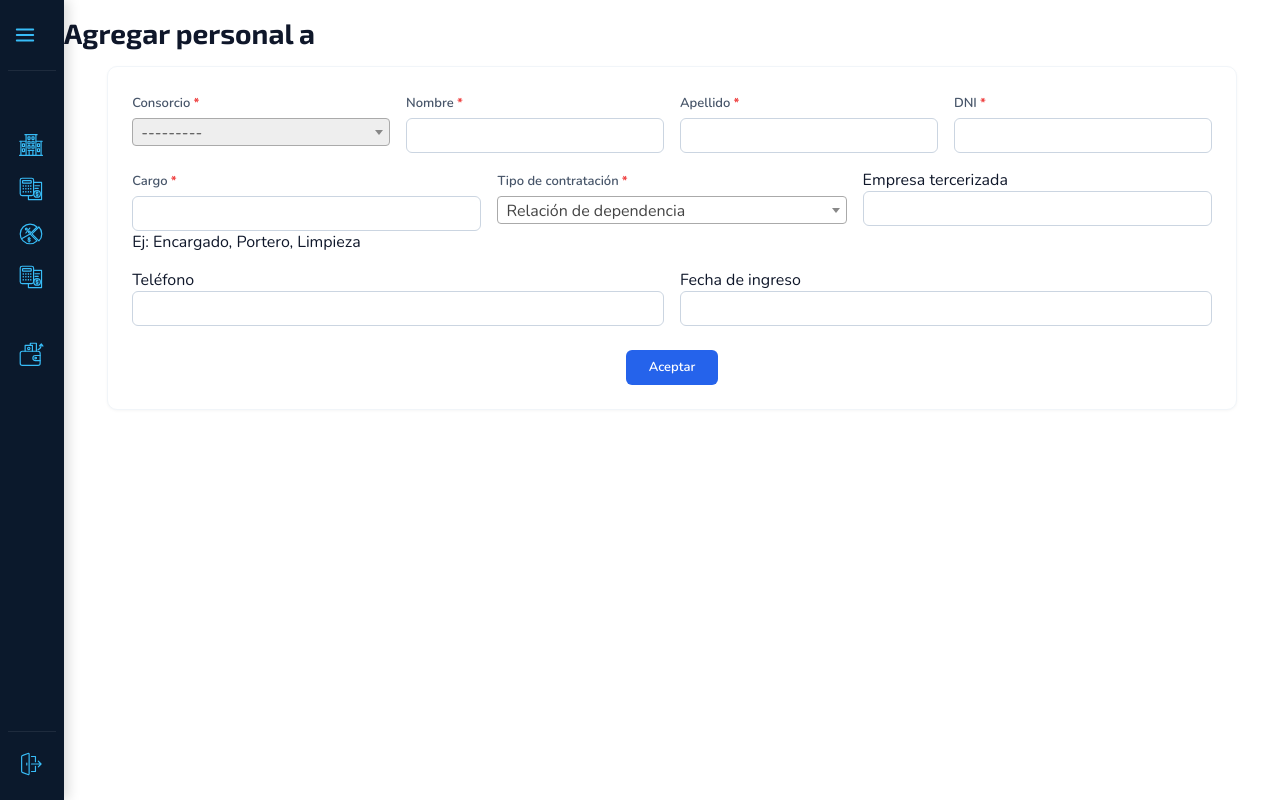
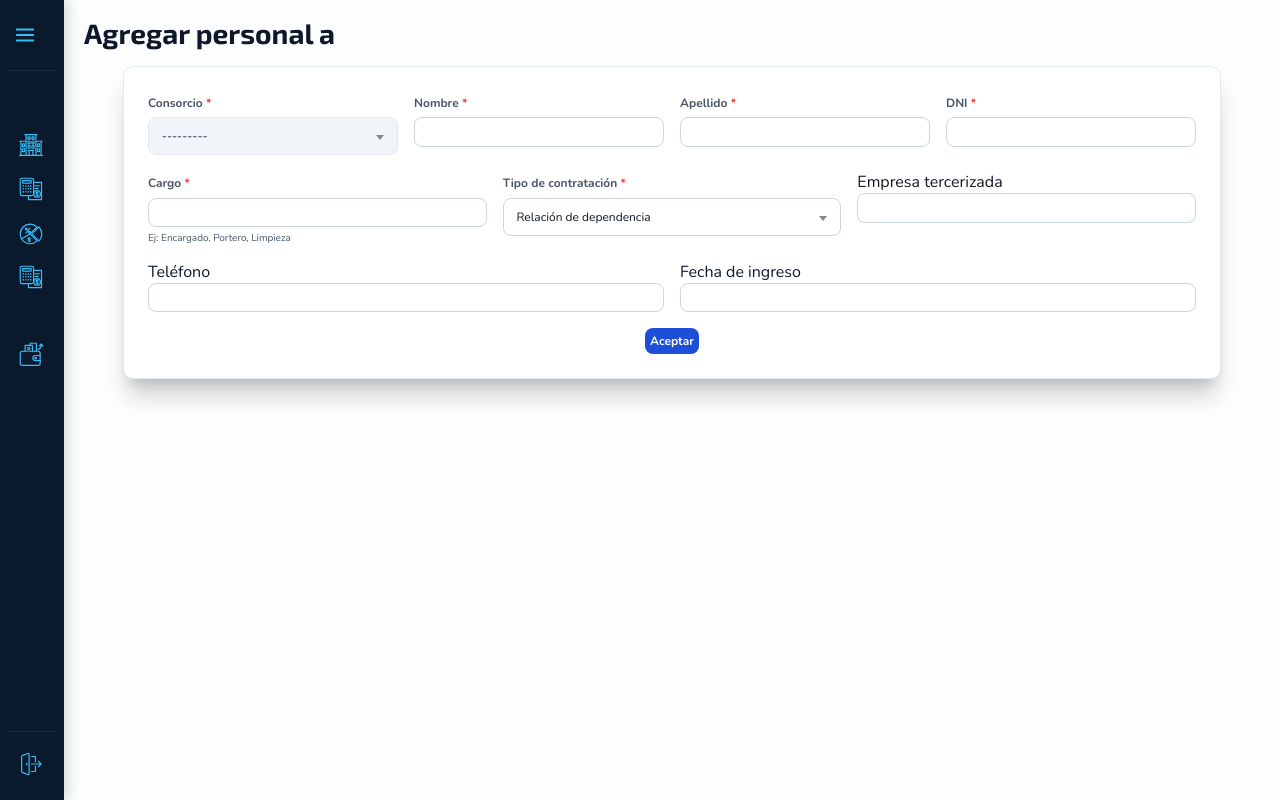
Before and after one commit to LucasCouttulenc/MiConsorcio, a Django app: page /consorcios/1/personal/agregar/ in a window 1280 px wide. Run offline with Django 5.2, Linux system fonts and the light colour scheme; the visitor is signed in with stand-in values (Sample User, id 1); data that the repository does not hold is empty; some libraries are stand-ins or nearby versions.

Commit message:
modifico estilos forms y detalles

```diff
--- a/config/comun.py
+++ b/config/comun.py
@@ -1,5 +1,4 @@
-FILAS_POR_PAGINA = 9
-
+FILAS_POR_PAGINA = 8
 #####################################################################
 #                              GRUPOS                               #
 #####################################################################
--- a/config/static/css/_bienvenida.css
+++ b/config/static/css/_bienvenida.css
@@ -4,6 +4,7 @@
 
 .pagina-bienvenida {
     width: 100%;
+    height: 100vh;
     padding: 3rem 1.5rem;
     box-sizing: border-box;
 }
--- a/config/static/css/_componentes.css
+++ b/config/static/css/_componentes.css
@@ -10,10 +10,10 @@
     background-color: var(--colorPrincipal);
     color: var(--colorTextoBlanco);
     border: none;
-    padding: 3px 5px;
+    padding: 5px 5px;
     border-radius: 8px;
     font-family: var(--fuenteCuerpo);
-    font-size: 15px;
+    font-size: var(--textoChico);
     font-weight: 700;
     cursor: pointer;
     transition: background-color 0.2s ease, transform 0.1s ease;
--- a/config/static/css/_formulario.css
+++ b/config/static/css/_formulario.css
@@ -1,11 +1,10 @@
 /***************** CONTENEDOR ESPECÍFICO *****************/
-
 .contenedor-formulario-custom {
-    background-color: #ffffff;
-    border-radius: 10px;
-    border: 1px solid #f1f5f9;
+    background-color: var(--colorTarjeta);
+    border-radius: var(--radioInput);
+    border: 1px solid var(--colorBordeSuave);
     padding: 1.5rem;
-    box-shadow: 0 1px 3px rgba(0, 0, 0, 0.04);
+    box-shadow: var(--sombraTarjeta);
     max-width: 100%;
 }
 
@@ -35,17 +34,25 @@
 
 .contenedor-formulario-custom .form-group label,
 .contenedor-formulario-custom .requiredField {
-    font-size: 13px;
-    font-weight: 600;
-    color: #475569;
+    font-family: var(--fuenteCuerpo);
+    font-size: var(--textoChico);
+    font-weight: 700;
+    color: var(--colorTextoMuted);
     margin-bottom: 0.4rem;
     display: inline-block;
 }
 
 .contenedor-formulario-custom .asteriskField {
-    color: #ef4444;
+    color: var(--colorError);
     margin-left: 0.2rem;
     font-weight: bold;
+}
+
+.contenedor-formulario-custom .form-text {
+    font-family: var(--fuenteCuerpo);
+    font-size: var(--textoMicro);
+    color: var(--colorTextoMuted);
+    margin-top: 0.25rem;
 }
 
 /***************** INPUTS Y CONTROLES *****************/
@@ -59,12 +66,13 @@
 .contenedor-formulario-custom select,
 .contenedor-formulario-custom textarea {
     width: 100%;
-    padding: 0.55rem 0.8rem;
-    font-size: 13px;
-    color: #1e293b;
-    background-color: #ffffff;
-    border: 1px solid #cbd5e1;
-    border-radius: 6px;
+    padding: 0.35rem 0.8rem;
+    font-family: var(--fuenteCuerpo);
+    font-size: var(--textoChico);
+    color: var(--colorTextoPrincipal);
+    background-color: var(--colorTarjeta);
+    border: 1px solid var(--colorBorde);
+    border-radius: var(--radioBoton);
     box-sizing: border-box;
     transition: border-color 0.2s ease, box-shadow 0.2s ease;
 }
@@ -73,8 +81,8 @@
 .contenedor-formulario-custom input:focus,
 .contenedor-formulario-custom select:focus,
 .contenedor-formulario-custom textarea:focus {
-    border-color: #2563eb !important;
-    box-shadow: 0 0 0 3px rgba(37, 99, 235, 0.1);
+    border-color: var(--colorPrincipal) !important;
+    box-shadow: 0 0 0 3px var(--colorPrincipalTransparente);
     outline: none;
 }
 
@@ -82,43 +90,78 @@
     min-height: 80px;
 }
 
-/***************** BOTONES Y ACCIONES *****************/
+/***************** INTEGRACIÓN Y NORMALIZACIÓN DE SELECT2 *****************/
 
-.contenedor-formulario-custom .flex.wrap.center,
-.contenedor-formulario-custom form .flex {
-    display: flex;
-    flex-wrap: wrap;
-    justify-content: center;
-    align-items: center;
-    gap: 0.75rem;
-    margin-top: 1.5rem;
+/* Contenedor principal de Select2 dentro del formulario */
+.contenedor-formulario-custom .select2-container {
+    width: 100% !important;
+    font-family: var(--fuenteCuerpo) !important;
+    font-size: var(--textoChico) !important;
 }
 
-.contenedor-formulario-custom .btn-primary,
-.contenedor-formulario-custom .boton-primario,
-.contenedor-formulario-custom input[type="submit"] {
-    background-color: #2563eb;
-    color: #ffffff;
-    border: none;
-    border-radius: 6px;
-    padding: 0.55rem 1.4rem;
-    font-size: 13px;
-    font-weight: 600;
-    cursor: pointer;
-    transition: background-color 0.2s ease, transform 0.1s ease;
-    display: inline-flex;
-    align-items: center;
-    justify-content: center;
+/* Caja de selección (Input cerrado) */
+.contenedor-formulario-custom .select2-container--default .select2-selection--single {
+    height: 38px !important; /* Misma altura relativa a los inputs padding 0.55rem */
+    background-color: var(--colorTarjeta) !important;
+    border: 1px solid var(--colorBorde) !important;
+    border-radius: var(--radioBoton) !important;
+    display: flex !important;
+    align-items: center !important;
+    transition: border-color 0.2s ease, box-shadow 0.2s ease;
 }
 
-.contenedor-formulario-custom .btn-primary:hover,
-.contenedor-formulario-custom .boton-primario:hover,
-.contenedor-formulario-custom input[type="submit"]:hover {
-    background-color: #1d4ed8;
+/* Texto interno del campo Select2 seleccionado */
+.contenedor-formulario-custom .select2-container--default .select2-selection--single .select2-selection__rendered {
+    color: var(--colorTextoPrincipal) !important;
+    font-size: var(--textoChico) !important;
+    line-height: normal !important;
+    padding-left: 0.8rem !important;
+    padding-right: 2rem !important;
 }
 
-.contenedor-formulario-custom .btn-primary:active,
-.contenedor-formulario-custom .boton-primario:active,
-.contenedor-formulario-custom input[type="submit"]:active {
-    transform: scale(0.98);
+/* Flechita / Icono desplegable */
+.contenedor-formulario-custom .select2-container--default .select2-selection--single .select2-selection__arrow {
+    height: 100% !important;
+    right: 8px !important;
 }
+
+/* Enfoque / Focus en Select2 */
+.contenedor-formulario-custom .select2-container--default.select2-container--open .select2-selection--single,
+.contenedor-formulario-custom .select2-container--default.select2-container--focus .select2-selection--single {
+    border-color: var(--colorPrincipal) !important;
+    box-shadow: 0 0 0 3px var(--colorPrincipalTransparente) !important;
+    outline: none !important;
+}
+
+/* Menú Desplegable (Dropdown flotante de opciones) */
+.select2-dropdown {
+    border: 1px solid var(--colorBorde) !important;
+    border-radius: var(--radioBoton) !important;
+    box-shadow: var(--sombraTarjeta) !important;
+    font-family: var(--fuenteCuerpo) !important;
+    font-size: var(--textoChico) !important;
+    z-index: 9999 !important;
+}
+
+/* Opciones individuales dentro del menú */
+.select2-results__option {
+    padding: 8px 12px !important;
+    color: var(--colorTextoPrincipal) !important;
+    font-size: var(--textoChico) !important;
+}
+
+/* Opción sobre la que se pasa el cursor / seleccionada */
+.select2-container--default .select2-results__option--highlighted[aria-selected] {
+    background-color: var(--colorPrincipal) !important;
+    color: var(--colorTextoBlanco) !important;
+}
+
+/***************** SOPORTE DE DISABLED PARA SELECT2 *****************/
+
+/* Estado deshabilitado en el contenedor de Select2 */
+.contenedor-formulario-custom .select2-container--default.select2-container--disabled .select2-selection--single {
+    background-color: #f1f5f9 !important;
+    border-color: var(--colorBordeSuave) !important;
+    cursor: not-allowed !important;
+    box-shadow: none !important;
+}
--- a/config/static/css/_login.css
+++ b/config/static/css/_login.css
@@ -3,7 +3,7 @@
    ========================================== */
 .pagina-login {
     min-height: 100vh;
-    width: 100%;
+    width: 100vw;
     background-color: var(--colorFondoPagina);
     display: flex;
     flex-direction: column;
@@ -58,8 +58,7 @@
    ========================================== */
 .contenedor-login {
     background-color: var(--colorTarjeta);
-    width: 100%;
-    max-width: 420px;
+    width: 30vw;
     padding: 40px 32px;
     border-radius: var(--radioContenedor);
     box-shadow: var(--sombraTarjetaFlotante);
@@ -103,7 +102,7 @@
 
 .formulario-inicio-sesion__campo label {
     display: block;
-    font-size: 0.75rem;
+    font-size: var(--textoMicro);
     font-weight: 700;
     color: var(--colorTextoMuted);
     text-transform: uppercase;
@@ -112,8 +111,8 @@
 }
 
 .formulario-inicio-sesion__campo input {
-    width: 100%;
-    padding: 12px 16px;
+    width: 20vw;
+    padding: 10px 10px;
     border: 1.5px solid var(--colorBordeSuave);
     border-radius: var(--radioInput);
     font-family: var(--fuenteCuerpo);
--- a/config/static/css/base.css
+++ b/config/static/css/base.css
@@ -23,7 +23,9 @@ body {
 .contenedor-principal {
     width: 100%;
     min-height: 100vh;
-    background-color: var(--colorFondo);
+    background-color: var(--colorFondoSecundario);
+    padding-left: 20px;
+    padding-right: 20px;
 }
 
 .titulo {
--- a/config/templates/base.html
+++ b/config/templates/base.html
@@ -24,7 +24,7 @@
                 </aside>
             {% endif %}
 
-            <main class="contenedor-principal">
+            <main {% if user.is_authenticated %}class="contenedor-principal"{% endif %}">
                 {% block content %}{% endblock %}
             </main>
 
--- a/consorcios/forms.py
+++ b/consorcios/forms.py
@@ -34,6 +34,9 @@ class FormularioConsorcio(forms.ModelForm):
                 Column('nombre'),
                 Column('cuit'),
                 Column('fecha_creacion'),
+                css_class = 'row'
+            ),
+            Row(
                 Column('calle'),
                 Column('altura'),
                 Column('codigo_postal'),
--- a/consorcios/tables.py
+++ b/consorcios/tables.py
@@ -10,8 +10,7 @@ class TablaConsorcios(tables.Table):
     class Meta:
         model = Consorcio
         template_name = "tabla.html"
-        exclude = ('id', 'clave_suterh')
-        # sequence = ('direccion',...
+        exclude = ('id', 'clave_suterh', 'fecha_creacion', 'horario_atencion')
 
     # Acciones
 
```
